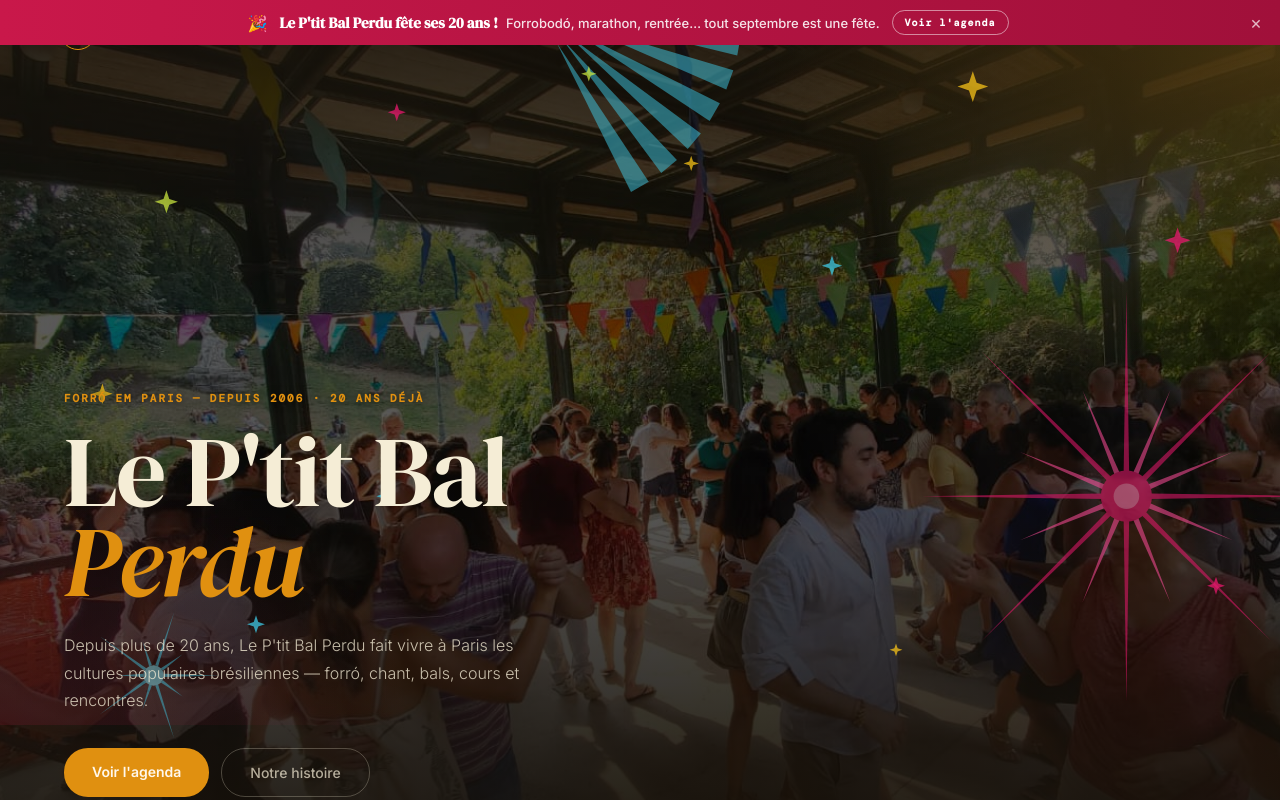
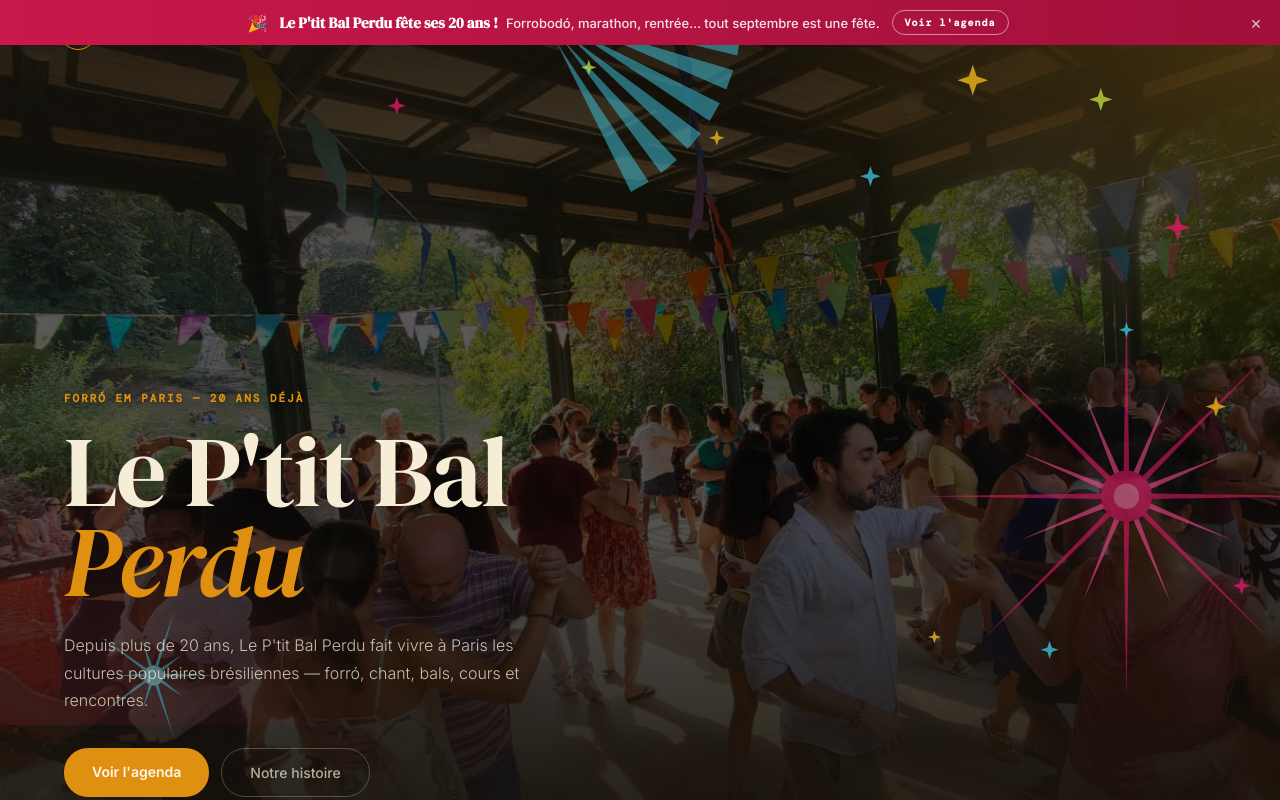
Before and after one commit to Hardante/leptitbalperdu, a React (Vite) app: page / in a window 1280 px wide. Shown: the top 800 px of the page. Built offline with nearby package versions, Linux system fonts and the light colour scheme; the HTML template or start-up script is replaced by a standard one.

Commit message:
fix: header depuis 2006 supprimé, étoiles déplacées hors zone texte

```diff
--- a/src/App.tsx
+++ b/src/App.tsx
@@ -422,10 +422,10 @@
 
         {/* Étoiles éparpillées */}
         {([
-          [760,60,'#f5c218',12],[920,180,'#e8186d',10],[650,200,'#3fc8e4',8],
-          [130,150,'#c8e43f',9],[310,80,'#e8186d',7],[540,120,'#f5c218',6],
-          [200,480,'#3fc8e4',7],[80,300,'#f5c218',8],[950,450,'#e8186d',7],
-          [460,50,'#c8e43f',6],[700,500,'#f5c218',5],[300,380,'#3fc8e4',6],
+          [760,55,'#f5c218',12],[920,170,'#e8186d',10],[680,130,'#3fc8e4',8],
+          [860,70,'#c8e43f',9],[310,75,'#e8186d',7],[560,100,'#f5c218',6],
+          [820,500,'#3fc8e4',7],[950,310,'#f5c218',8],[970,450,'#e8186d',7],
+          [460,45,'#c8e43f',6],[730,490,'#f5c218',5],[880,250,'#3fc8e4',6],
         ] as [number,number,string,number][]).map(([cx,cy,fill,sz],i) => (
           <g key={i} transform={`translate(${cx},${cy})`} opacity="0.75">
             <polygon points={`0,${-sz} ${sz*0.25},${-sz*0.25} ${sz},0 ${sz*0.25},${sz*0.25} 0,${sz} ${-sz*0.25},${sz*0.25} ${-sz},0 ${-sz*0.25},${-sz*0.25}`} fill={fill}/>
@@ -437,7 +437,7 @@
       <div style={{ position: 'relative', zIndex: 2, flex: 1, display: 'flex', flexDirection: 'column', justifyContent: 'flex-end', maxWidth: 1200, margin: '0 auto', width: '100%', padding: '100px 24px 48px' }}>
         <div style={{ maxWidth: 580 }}>
           <p style={{ fontFamily: "'DM Mono', monospace", fontSize: 11, letterSpacing: '0.18em', color: 'var(--primary)', textTransform: 'uppercase', marginBottom: 20, animation: 'fadeUp 0.5s ease both', fontWeight: 700, textShadow: '0 1px 8px rgba(0,0,0,0.7)' }}>
-            Forró em Paris — depuis 2006 · 20 ans déjà
+            Forró em Paris — 20 ans déjà
           </p>
 
           <h1 style={{ fontFamily: "'DM Serif Display', serif", lineHeight: 0.9, marginBottom: 26, animation: 'fadeUp 0.7s 0.1s ease both' }}>
```
